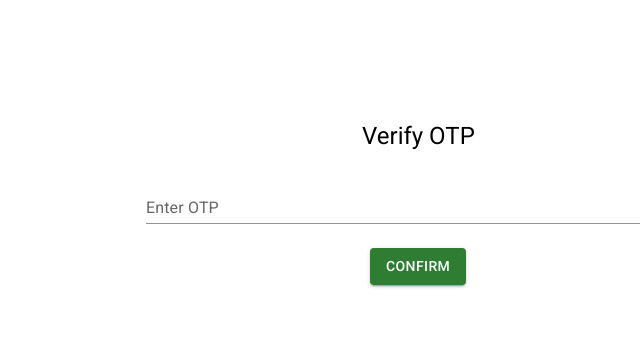
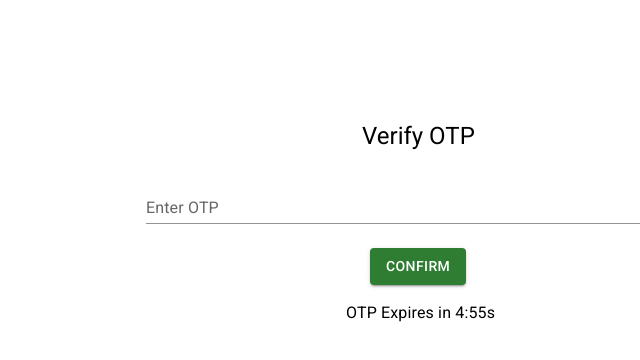
Before and after one commit to AbdulRehman-9876/Todolist, a React (Create React App) app in the folder Frontend/: page /verifyOtp in a window 1280 px wide. Shown: the top 360 px of the page, without its empty margins (218-858 px from the left). Built offline with nearby package versions, Linux system fonts and the light colour scheme.

Commit message:
Added timer on OTP Screen

```diff
--- a/Frontend/src/Components/User/VerifyUserOTP.jsx
+++ b/Frontend/src/Components/User/VerifyUserOTP.jsx
@@ -1,4 +1,4 @@
-import React from "react";
+import React, { useEffect } from "react";
 import Button from "@mui/material/Button";
 import Typography from "@mui/material/Typography";
 import TextField from "@mui/material/TextField";
@@ -12,6 +12,18 @@ import { useState } from "react";
 export default function VerifyUserOTP() {
   const location = useLocation();
   const navigate = useNavigate();
+  const [time, setTime] = useState(300);
+  const minutes = Math.floor(time / 60);
+  const seconds = time % 60;
+  useEffect(() => {
+    if (time <= 0) return; // stop at 0
+
+    const timer = setInterval(() => {
+      setTime((prevTime) => prevTime - 1); // decrease by 1 every second
+    }, 1000);
+
+    return () => clearInterval(timer); // cleanup on unmount
+  }, [time]);
 
   const { email } = location.state || {}; // safely destructure
 
@@ -30,7 +42,7 @@ export default function VerifyUserOTP() {
   const handleSubmit = async () => {
     try {
       await verifyOtp(email, formData.otpData);
-      navigate("/login")
+      navigate("/login");
     } catch (err) {
       console.log("error while handling otp", err);
     }
@@ -60,6 +72,10 @@ export default function VerifyUserOTP() {
         >
           Confirm
         </Button>{" "}
+        <Typography sx={{ mt: 2, mb: 3, ml: 25 }}>
+          OTP Expires in {minutes}:{seconds < 10 ? `0${seconds}` : seconds}
+          s
+        </Typography>
       </Container>
     </>
   );
```
